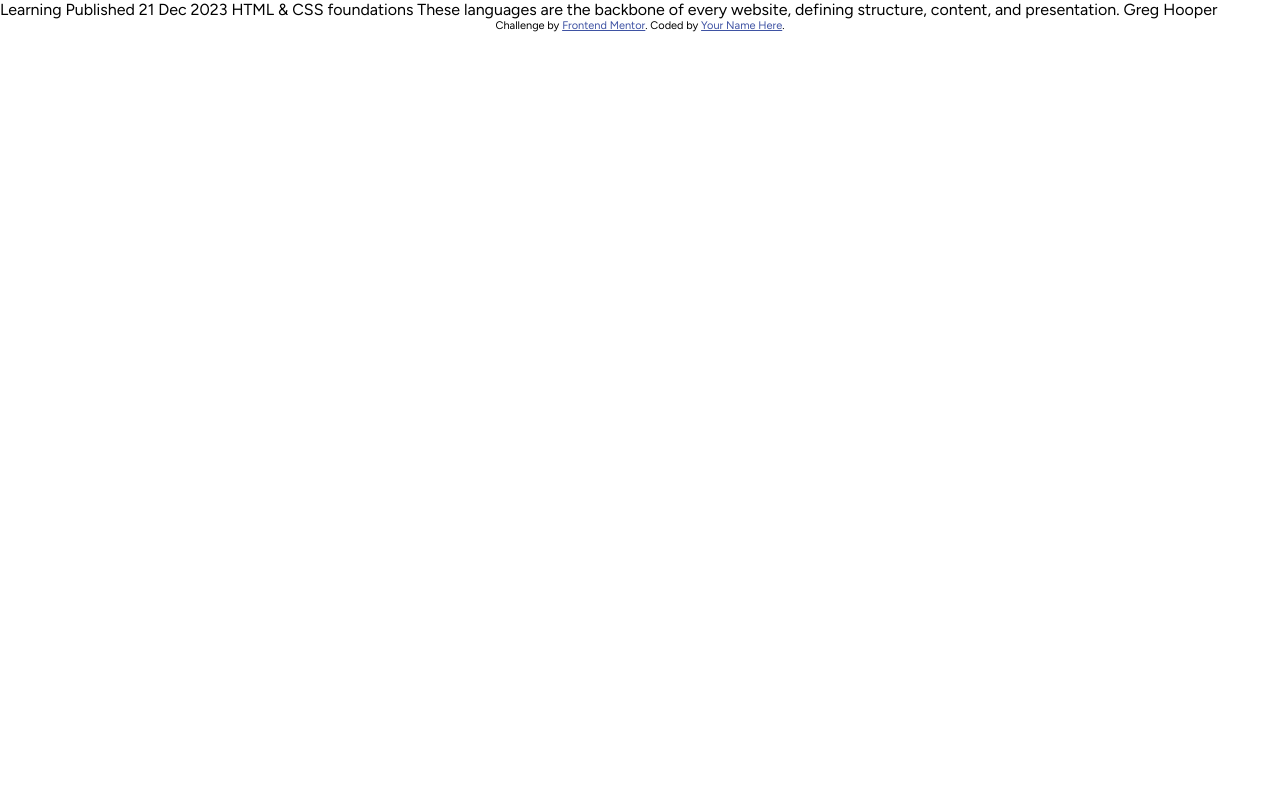
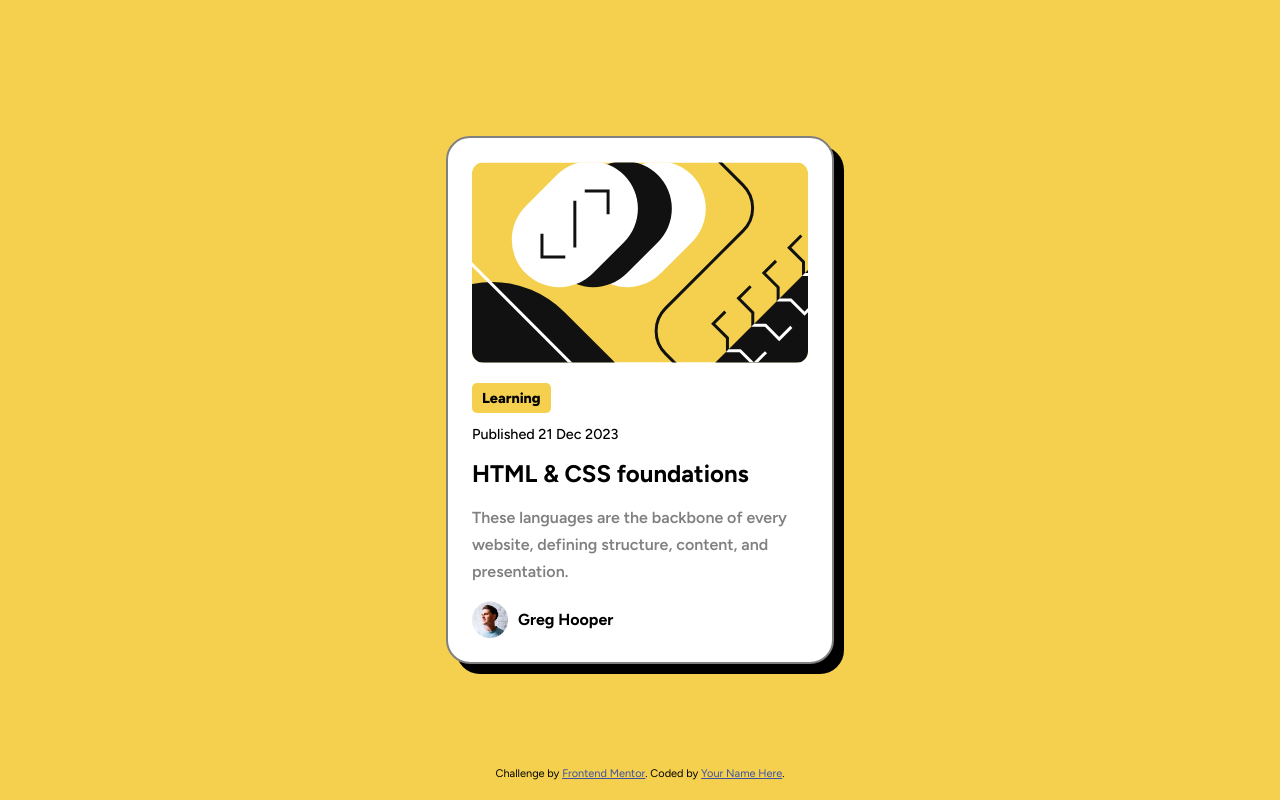
Before and after one commit to letsGetToCode/blog-preview-card, a plain HTML site: page index.html in a window 1280 px wide. Drawn offline with Linux system fonts and the light colour scheme.

Commit message:
finishing project

```diff
--- a/index.html
+++ b/index.html
@@ -14,23 +14,32 @@
 
   <link rel="stylesheet" href="style.css">
 
-  <!-- Feel free to remove these styles or customise in your own stylesheet 👍 -->
-  <style>
-    .attribution { font-size: 11px; text-align: center; }
-    .attribution a { color: hsl(228, 45%, 44%); }
-  </style>
 </head>
 <body>
+  <div class="card">
+    <img src="assets/images/illustration-article.svg" alt="Ilustration of a tag"/>
+    <div class="tag">
+      Learning
+    </div>
 
-  Learning
+    <div class="date">
+      Published 21 Dec 2023
+    </div>
 
-  Published 21 Dec 2023
+    <h1>
+      HTML & CSS foundations
+    </h1>
 
-  HTML & CSS foundations
+    <p>
+      These languages are the backbone of every website, defining structure, content, and presentation.
+    </p>
 
-  These languages are the backbone of every website, defining structure, content, and presentation.
+    <div class="card-footer">
+      <img src="assets/images/image-avatar.webp" alt="Greg Hoooper profile picture"/>
+      <b class="name">Greg Hooper</b>
+    </div>
 
-  Greg Hooper
+  </div>
 
   <div class="attribution">
     Challenge by <a href="https://www.frontendmentor.io?ref=challenge" target="_blank">Frontend Mentor</a>.
--- a/style.css
+++ b/style.css
@@ -2,12 +2,94 @@
   --clr-yellow:hsl(47,88%, 63%);
   --clr-white: hsl(0, 0%, 100%);
   --clr-grey: hsl(0 0%, 50%);
-
 }
 
-*{
+* {
   margin: 0;
   padding: 0;
   box-sizing: border-box;
   font-family: "Figtree", sans-serif;
 }
+
+body {
+  width: fit-content;
+  height: 100vh;
+  width: 100vw;
+  background: var(--clr-yellow);
+  display: flex;
+  justify-content: center;
+  align-items: center;
+  flex-direction: column;
+}
+
+.card {
+  width: 388px;
+  border: 2px solid var(--clr-grey);
+  background: var(--clr-white);
+  border-radius: 24px;
+  padding: 24px;
+  box-shadow: 10px 10px black;
+}
+
+.card img {
+  border-radius: 12px;
+  margin-bottom: 16px;
+}
+
+.tag {
+  width: fit-content;
+  background: var(--clr-yellow);
+  border-radius: 5px;
+  padding: 6px 10px;
+  font-weight: 800;
+  font-size: 0.9rem;
+  margin-bottom: 0.7rem
+}
+
+.date {
+  font-size: 0.9rem;
+  margin-bottom: 1rem;
+  font-weight: 500;
+}
+
+.card h1 {
+  font-size: 1.5rem;
+  margin-bottom: 1rem;
+  /* transition: 0.05s; */
+}
+
+.card h1:hover {
+  cursor: pointer;
+  color: var(--clr-yellow);
+}
+
+.card p {
+  color: var(--clr-grey);
+  line-height: 1.7rem;
+  font-weight: 600;
+  margin-bottom: 1rem;
+}
+
+.card-footer {
+  display: flex;
+  align-items: center;
+}
+.card-footer img{
+  width: 36px;
+  margin: 0px;
+}
+
+.card-footer .name{
+  margin-left: 10px;
+}
+
+.attribution {
+  font-size: 11px;
+  text-align: center;
+  position: absolute;
+  bottom: 20px;
+}
+
+.attribution a {
+  color: hsl(228, 45%, 44%);
+}
```
